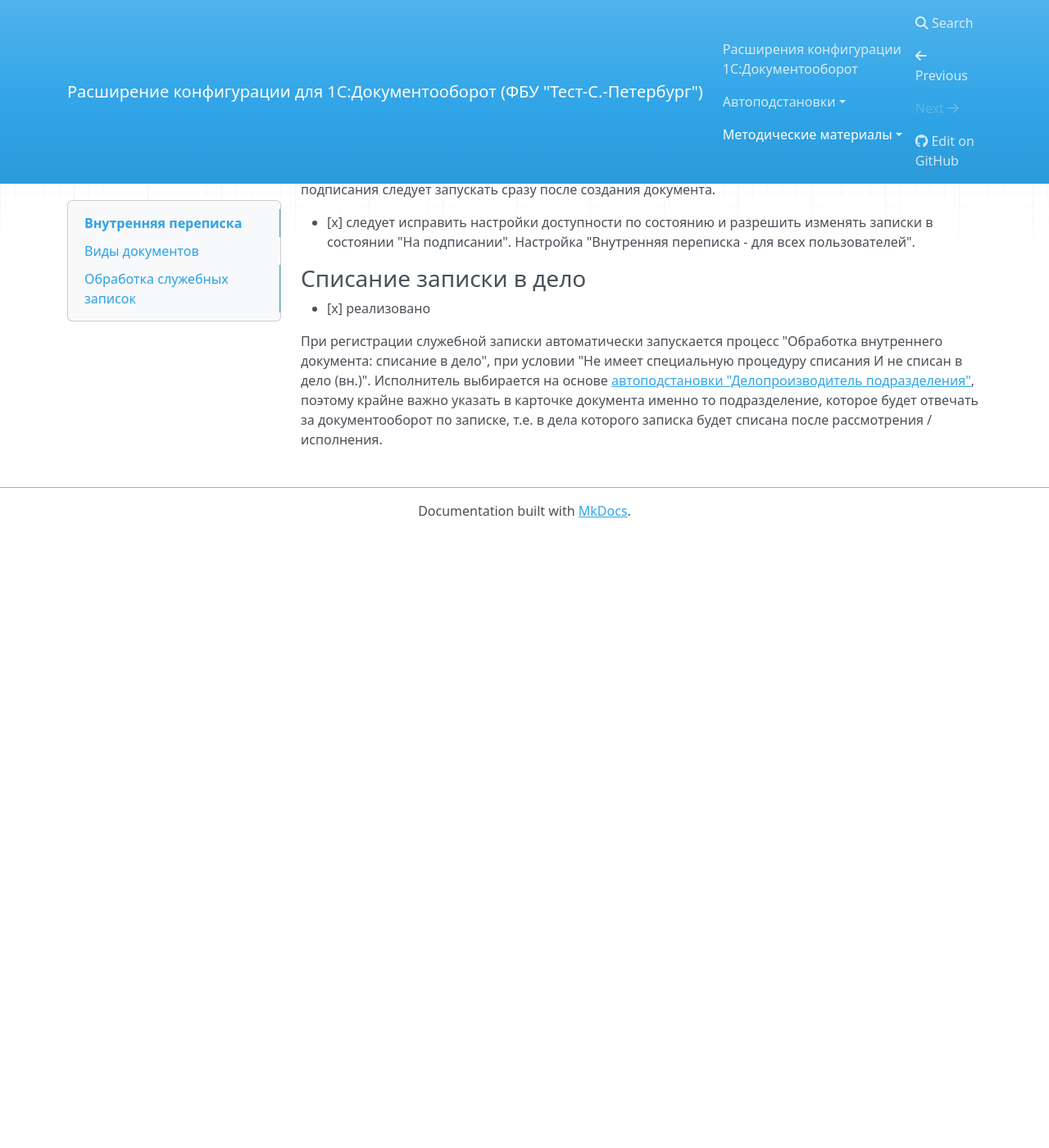
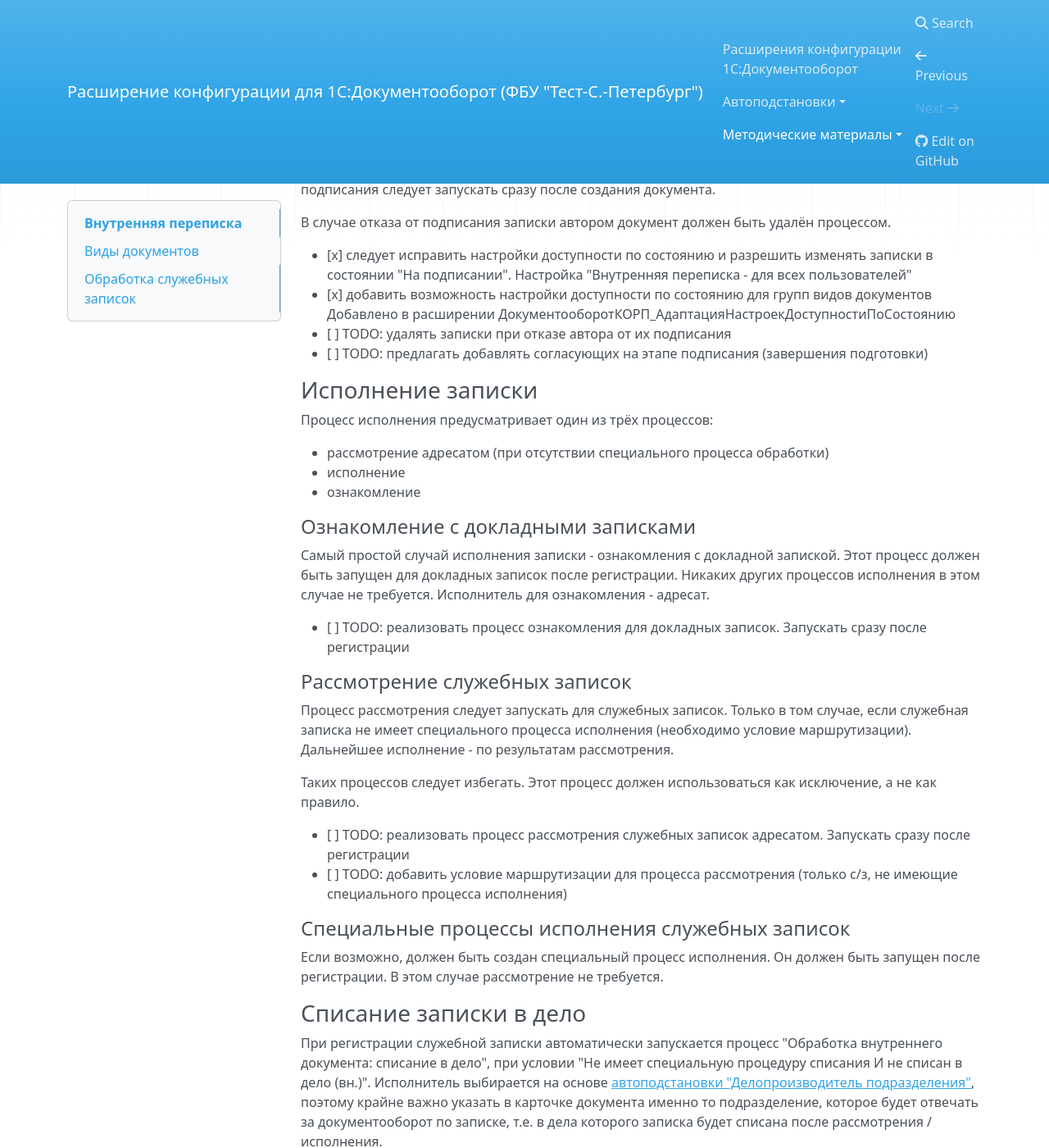
Before and after one commit to test-st-petersburg/edms, an MkDocs documentation site: the page built from docs/Методические материалы/Внутренние документы/Внутренняя переписка.md, in a window 1280 px wide and 1400 px high, scrolled down 786 px. Shown: the whole window at 82% size. Built offline with MkDocs 1.6.1, drawn with Linux system fonts in a browser that asks for light colours; nearby versions of some CDN libraries; before the commit the page ends 1437 px from its top, so only the background shows below that; some of the changed text lies outside the part shown.

Commit message:
docs(ext): Описать обработку внутренней переписки

```diff
--- a/docs/Методические материалы/Внутренние документы/Внутренняя переписка.md
+++ b/docs/Методические материалы/Внутренние документы/Внутренняя переписка.md
@@ -35,13 +35,57 @@
 создавать дополнительный процесс "Завершить подготовку документа" до подписания
 не вижу смысла. Этап подписания следует запускать сразу после создания документа.
 
+В случае отказа от подписания записки автором документ должен быть удалён процессом.
+
 - [x] следует исправить настройки доступности по состоянию и разрешить
  изменять записки в состоянии "На подписании".
- Настройка "Внутренняя переписка - для всех пользователей".
+ Настройка "Внутренняя переписка - для всех пользователей"
+- [x] добавить возможность настройки доступности по состоянию
+ для групп видов документов
+ Добавлено в расширении ДокументооборотКОРП_АдаптацияНастроекДоступностиПоСостоянию
+- [ ] TODO: удалять записки при отказе автора от их подписания
+- [ ] TODO: предлагать добавлять согласующих на этапе подписания (завершения подготовки)
+
+### Исполнение записки
+
+Процесс исполнения предусматривает один из трёх процессов:
+
+- рассмотрение адресатом (при отсутствии специального процесса обработки)
+- исполнение
+- ознакомление
+
+#### Ознакомление с докладными записками
+
+Самый простой случай исполнения записки - ознакомления с докладной запиской.
+Этот процесс должен быть запущен для докладных записок после регистрации.
+Никаких других процессов исполнения в этом случае не требуется.
+Исполнитель для ознакомления - адресат.
+
+- [ ] TODO: реализовать процесс ознакомления для докладных записок.
+ Запускать сразу после регистрации
+
+#### Рассмотрение служебных записок
+
+Процесс рассмотрения следует запускать для служебных записок.
+Только в том случае, если служебная записка не имеет специального процесса
+исполнения (необходимо условие маршрутизации).
+Дальнейшее исполнение - по результатам рассмотрения.
+
+Таких процессов следует избегать. Этот процесс должен использоваться как исключение,
+а не как правило.
+
+- [ ] TODO: реализовать процесс рассмотрения служебных записок адресатом.
+ Запускать сразу после регистрации
+- [ ] TODO: добавить условие маршрутизации для процесса рассмотрения
+ (только с/з, не имеющие специального процесса исполнения)
+
+#### Специальные процессы исполнения служебных записок
+
+Если возможно, должен быть создан специальный процесс исполнения.
+Он должен быть запущен после регистрации.
+В этом случае рассмотрение не требуется.
 
 ### Списание записки в дело
-
-- [x] реализовано
 
 При регистрации служебной записки автоматически запускается процесс
 "Обработка внутреннего документа: списание в дело", при условии
@@ -51,3 +95,7 @@
 поэтому крайне важно указать в карточке документа именно то подразделение,
 которое будет отвечать за документооборот по записке, т.е. в дела которого
 записка будет списана после рассмотрения / исполнения.
+
+- [x] реализовано
+- [ ] TODO: заменить процесс "Списание в дело (ответственному за документ)"
+ на описанный выше (это шаблон поручения)
```
